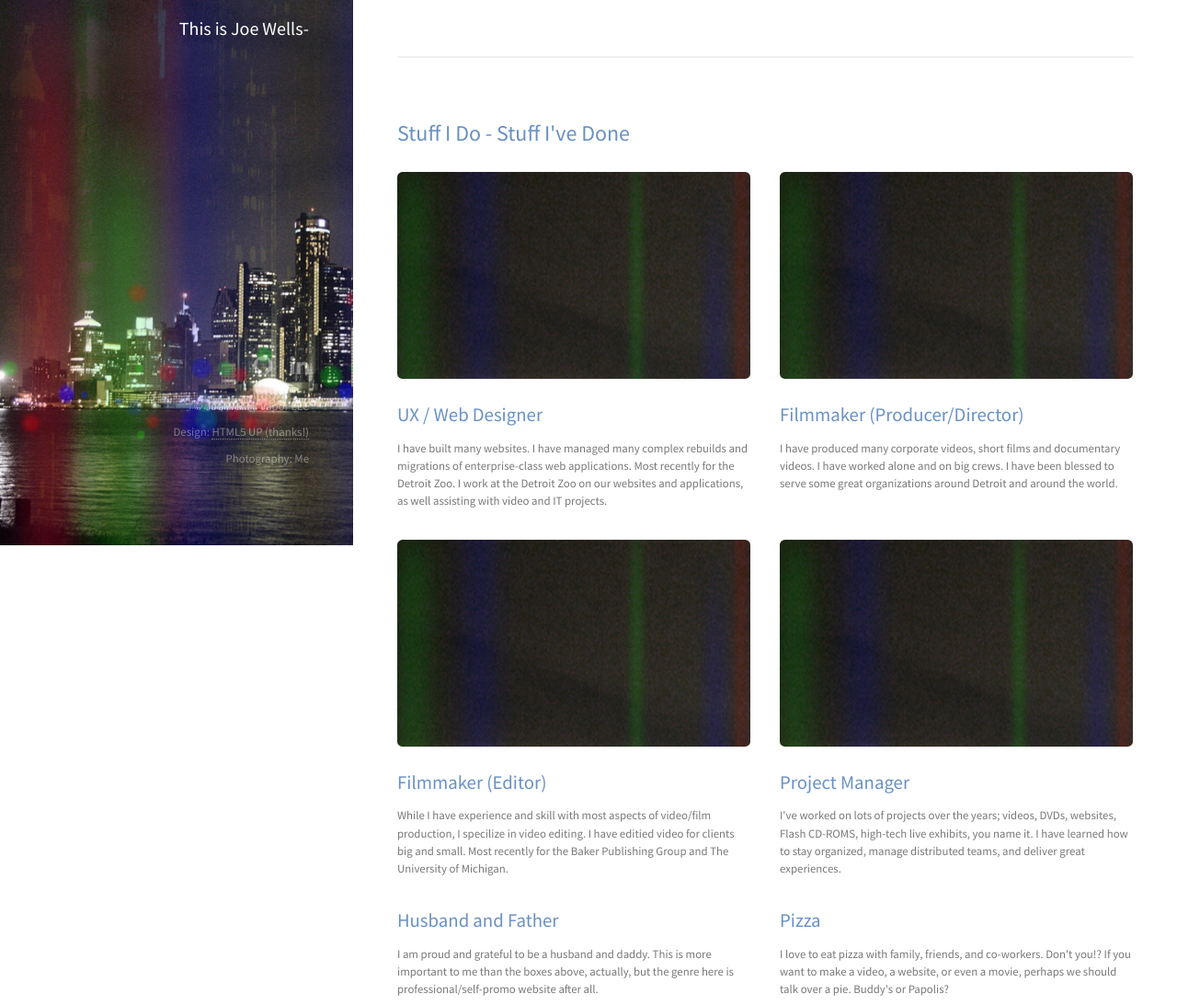
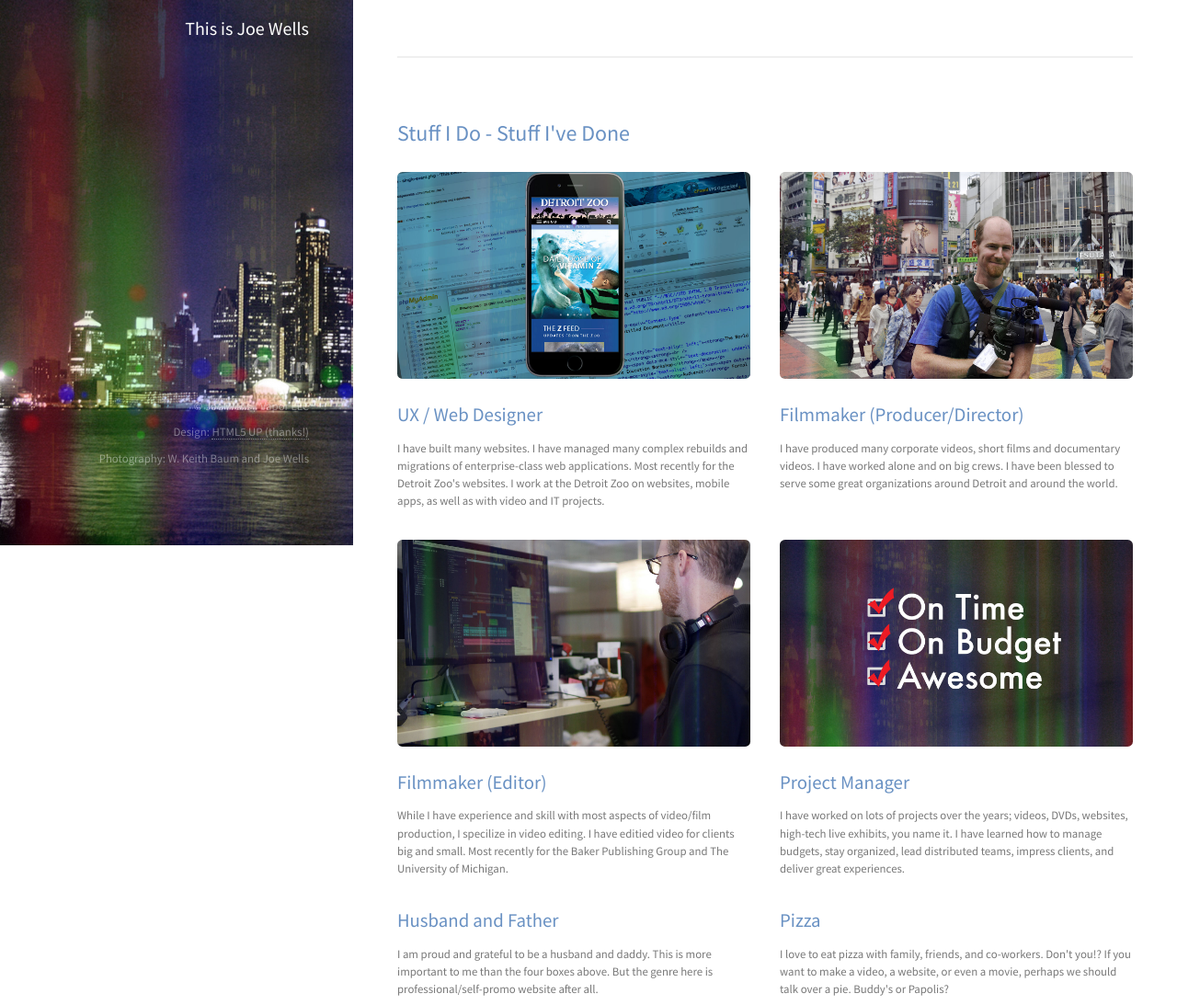
Before and after one commit to thisisjoewells/tijw.com-static-html-website, a plain HTML site: page index.html in a window 1280 px wide. Shown: the part 207-1300 px from the top of the page at 92% size. Drawn offline with Linux system fonts and the light colour scheme.

Commit message:
Pics and text updates
almost ready to launch v1

```diff
--- a/index.html
+++ b/index.html
@@ -18,7 +18,7 @@
 		<!-- Header -->
 			<header id="header">
 				<a href="#" class="image avatar"><img src="images/avatar.jpg" alt="" /></a>
-				<h1><strong>This is Joe Wells-</h1>
+				<h1><strong>This is Joe Wells</h1>
 			</header>
 
 		<!-- Main -->
@@ -37,28 +37,28 @@
 						<h2>Stuff I Do - Stuff I've Done</h2>
 						<div class="row">
 							<article class="6u 12u$(xsmall) work-item">
-					<img src="images/thumbs/01.jpg" class="image fit thumb" alt="gg" />
+					<img src="images/web-ux-dz.jpg" class="image fit thumb" alt="gg" />
 								<h3>UX / Web Designer</h3>
-								<p>I have built many websites.  I have managed many complex rebuilds and migrations of enterprise-class web applications.  Most recently for the Detroit Zoo.  I work at the Detroit Zoo on our websites and applications, as well assisting with video and IT projects.</p>
+								<p>I have built many websites.  I have managed many complex rebuilds and migrations of enterprise-class web applications.  Most recently for the Detroit Zoo's websites.  I work at the Detroit Zoo on websites, mobile apps, as well as with video and IT projects.</p>
 							</article>
 							<article class="6u$ 12u$(xsmall) work-item">
-					<img src="images/thumbs/01.jpg" class="image fit thumb" alt="gg" />
+					<img src="images/filmmaker-producer-director.jpg" class="image fit thumb" alt="gg" />
 								<h3>Filmmaker (Producer/Director)</h3>
 								<p>I have produced many corporate videos, short films and documentary videos.  I have worked alone and on big crews.  I have been blessed to serve some great organizations around Detroit and around the world.</p>
 							</article>
 							<article class="6u 12u$(xsmall) work-item">
-					<img src="images/thumbs/01.jpg" class="image fit thumb" alt="gg" />
+					<img src="images/filmmaker-editor.jpg" class="image fit thumb" alt="gg" />
 								<h3>Filmmaker (Editor)</h3>
 								<p>While I have experience and skill with most aspects of video/film production, I specilize in video editing.  I have editied video for clients big and small.  Most recently for the Baker Publishing Group and The University of Michigan.</p>
 							</article>
 							<article class="6u$ 12u$(xsmall) work-item">
-					<img src="images/thumbs/01.jpg" class="image fit thumb" alt="gg" />
+					<img src="images/project-manager.jpg" class="image fit thumb" alt="gg" />
 								<h3>Project Manager</h3>
-								<p>I've worked on lots of projects over the years; videos, DVDs, websites, Flash CD-ROMS, high-tech live exhibits, you name it.  I have learned how to stay organized, manage distributed teams, and deliver great experiences.</p>
+								<p>I have worked on lots of projects over the years; videos, DVDs, websites, high-tech live exhibits, you name it.  I have learned how to manage budgets, stay organized, lead distributed teams, impress clients, and deliver great experiences.</p>
 							</article>
 							<article class="6u 12u$(xsmall) work-item">
 								<h3>Husband and Father</h3>
-								<p>I am proud and grateful to be a husband and daddy.  This is more important to me than the boxes above, actually, but the genre here is professional/self-promo website after all.</p>
+								<p>I am proud and grateful to be a husband and daddy.  This is more important to me than the four boxes above.  But the genre here is professional/self-promo website after all.</p>
 							</article>
 							<article class="6u$ 12u$(xsmall) work-item">
 								<h3>Pizza</h3>
@@ -99,7 +99,7 @@
 					<li><a href="https://www.linkedin.com/in/thisisjoewells" class="icon fa-linkedin"><span class="label">Email</span></a></li>
 				</ul>
 				<ul class="copyright">
-					<li>&copy; Joe Wells / Vapor LLC</li><li>Design: <a href="http://html5up.net">HTML5 UP (thanks!)</a></li><li>Photography: Me</li>
+					<li>&copy; Joe Wells / Vapor LLC</li><li>Design: <a href="http://html5up.net">HTML5 UP (thanks!)</a></li><li>Photography: W. Keith Baum and Joe Wells</li>
 				</ul>
 			</footer>
 
```
Also changed, not shown: images/filmmaker-editor.jpg (added), images/filmmaker-producer-director.jpg (added), images/project-manager.jpg (added), images/web-ux-dz.jpg (added), 2 other files.
